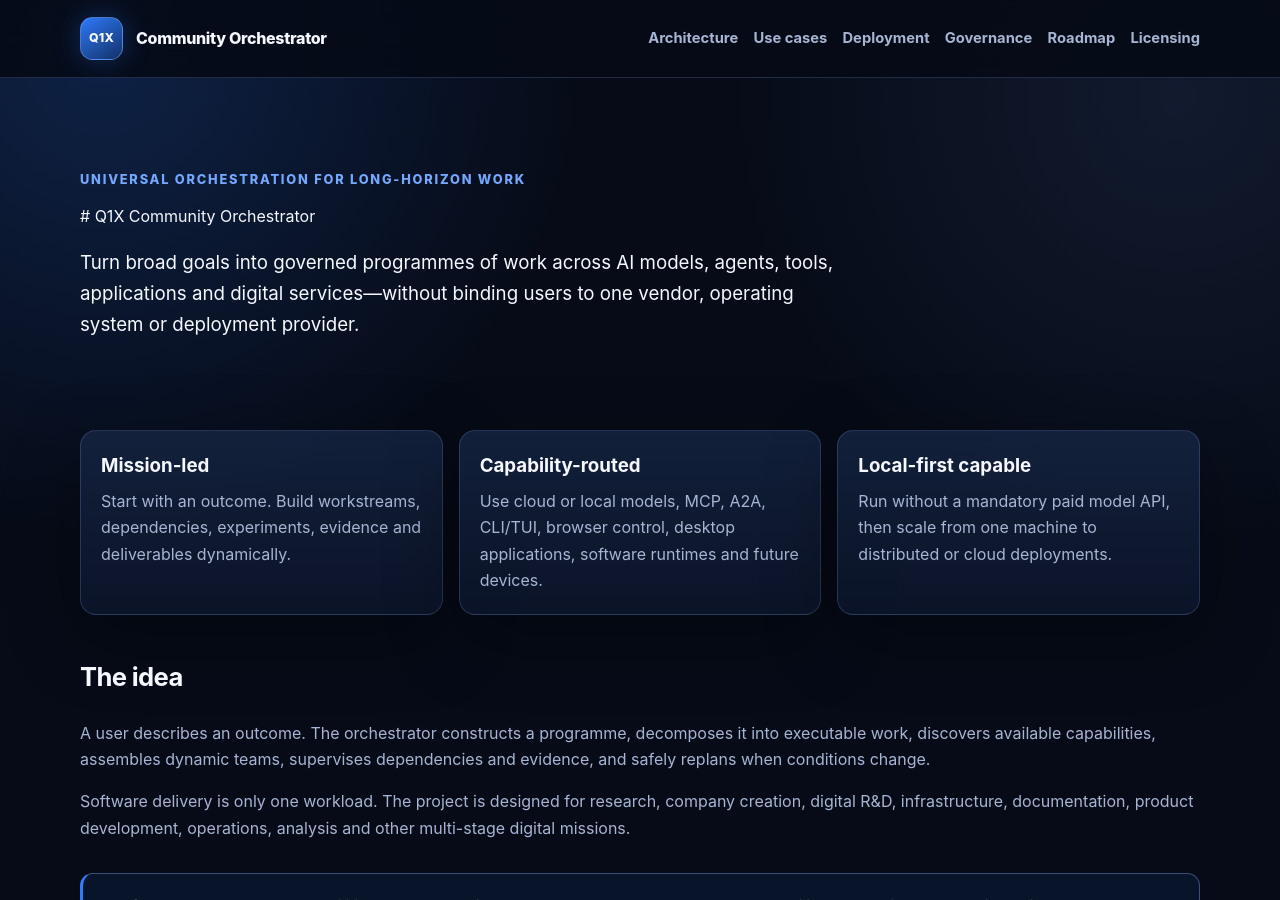
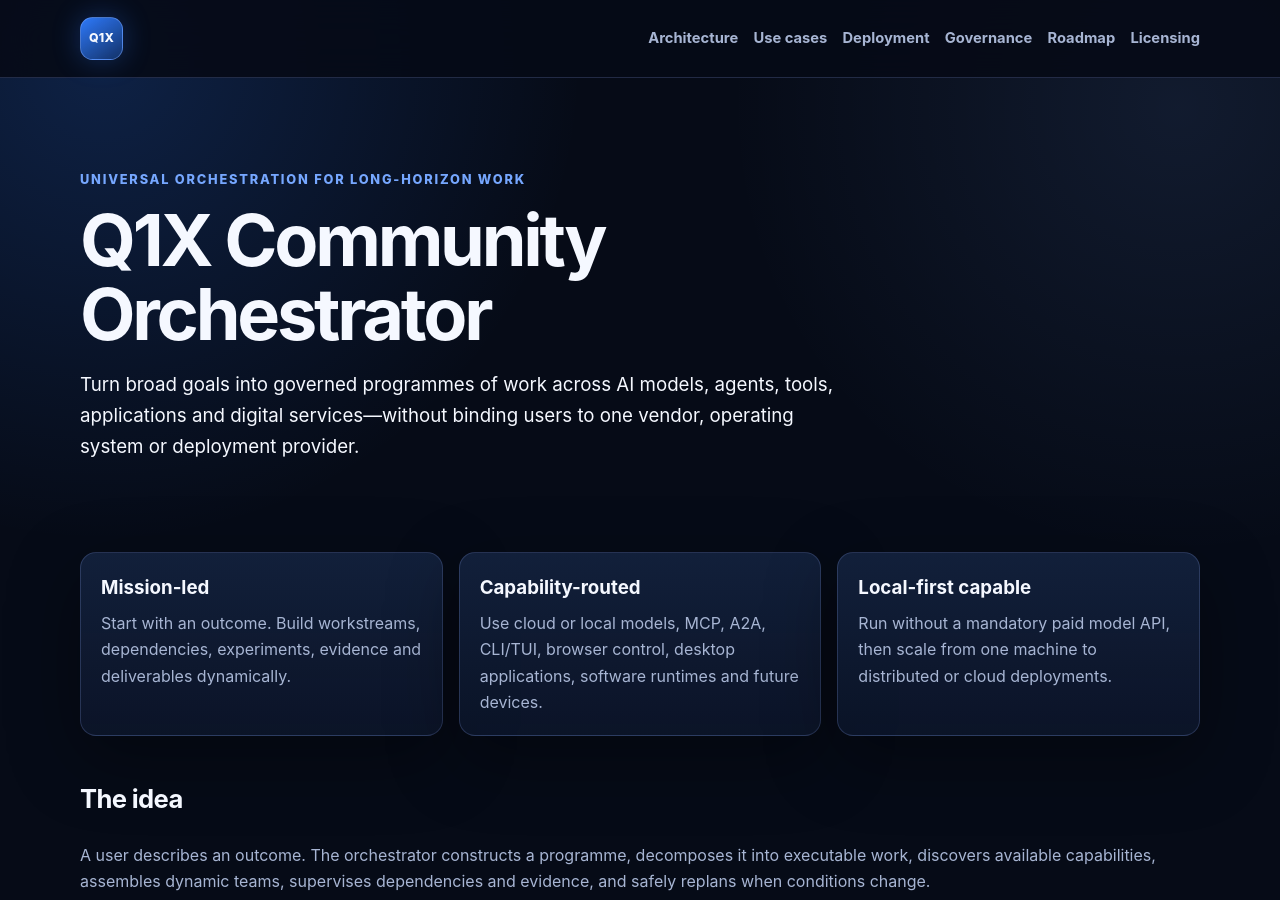
Before and after one commit to Quoralinex/q1x-community-orchestrator, a Jekyll site: the page built from docs/index.md, in a window 1280 px wide and 900 px high. Built offline with Jekyll 4.4.1, drawn with Linux system fonts in a browser that asks for light colours.

Commit message:
docs: render a single branded landing title (#2)
Fix the landing-page H1 rendering and remove the repeated visible
product name from the header.

```diff
--- a/docs/_layouts/default.html
+++ b/docs/_layouts/default.html
@@ -14,7 +14,6 @@
     <div class="shell header-inner">
       <a class="brand" href="{{ '/' | relative_url }}" aria-label="Q1X Community Orchestrator home">
         <span class="brand-mark">Q1X</span>
-        <span class="brand-word">Community Orchestrator</span>
       </a>
       <nav class="nav" aria-label="Primary">
         <a href="{{ '/architecture.html' | relative_url }}">Architecture</a>
--- a/docs/index.md
+++ b/docs/index.md
@@ -6,7 +6,7 @@ title: Home
 <section class="hero">
 <p class="eyebrow">Universal orchestration for long-horizon work</p>
 
-# Q1X Community Orchestrator
+<h1>Q1X Community Orchestrator</h1>
 
 <p class="lede">Turn broad goals into governed programmes of work across AI models, agents, tools, applications and digital services—without binding users to one vendor, operating system or deployment provider.</p>
 </section>
```
